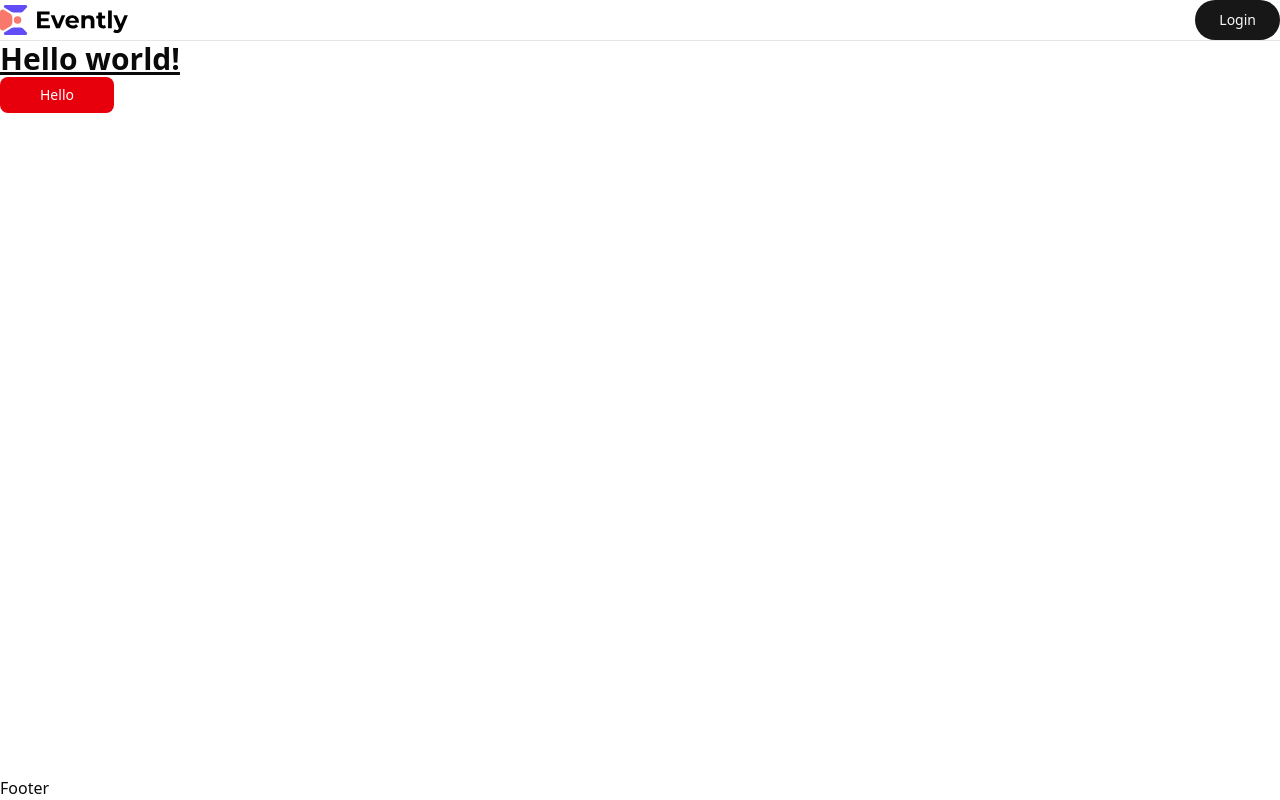
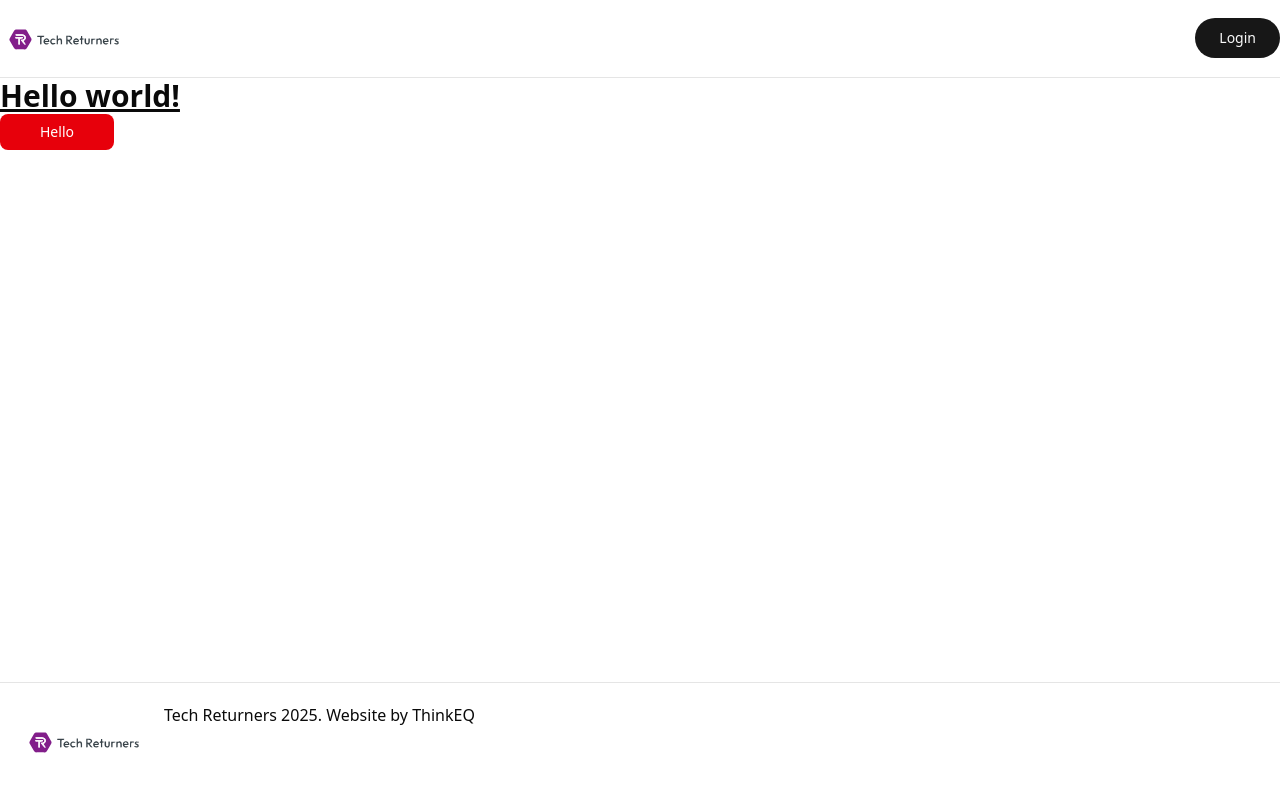
Before and after one commit to BigSlayWai/tech-returners-project, a Next.js app in the folder events-platform/: page / in a window 1280 px wide. Built offline with nearby package versions, Linux system fonts and the light colour scheme; no server answers.

Commit message:
feat!: added footer

```diff
--- a/events-platform/app/layout.tsx
+++ b/events-platform/app/layout.tsx
@@ -15,7 +15,7 @@ export const metadata: Metadata = {
   title: 'Tech Returners',
   description: 'View events here',
   icons: {
-    icon: '/assets/images/logo.svg'
+    icon: '/assets/images/file.svg'
   }
 }
 
--- a/events-platform/components/shared/Footer.tsx
+++ b/events-platform/components/shared/Footer.tsx
@@ -1,8 +1,22 @@
-import React from 'react'
+import Image from "next/image"
+import Link from "next/link"
 
 const Footer = () => {
   return (
-    <div>Footer</div>
+    <footer className="border-t">
+      <div className="flex-center wrapper flex-between flex flex-col gap-4 p-5 text-center sm:flex-row">
+        <Link href='/'>
+          <Image
+            src="/assets/images/file.svg"
+            alt="logo"
+            width={128}
+            height={38}
+          />
+        </Link>
+
+        <p>Tech Returners 2025. Website by ThinkEQ</p>
+      </div>
+    </footer>
   )
 }
 
--- a/events-platform/components/shared/Header.tsx
+++ b/events-platform/components/shared/Header.tsx
@@ -11,7 +11,7 @@ const Header = () => {
       <div className="wrapper flex items-center justify-between">
         <Link href="/" className="w-36">
           <Image
-            src="/assets/images/logo.svg" width={128} height={38}
+            src="/assets/images/file.svg" width={128} height={38}
             alt="Tech Returners Logo"
           />
         </Link>
```
Also changed, not shown: events-platform/public/assets/images/file.svg (added), events-platform/public/assets/images/logo.svg (deleted).
